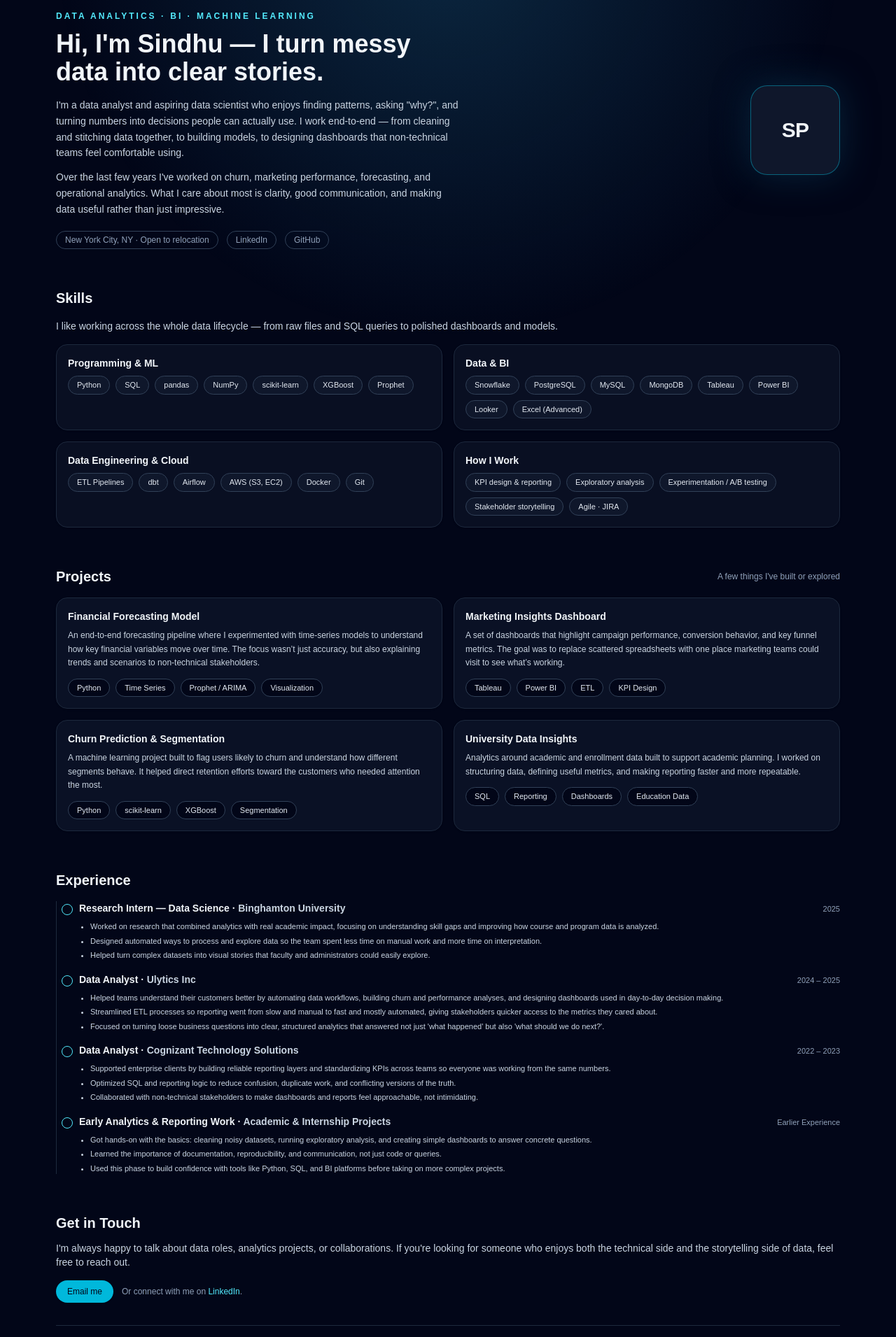
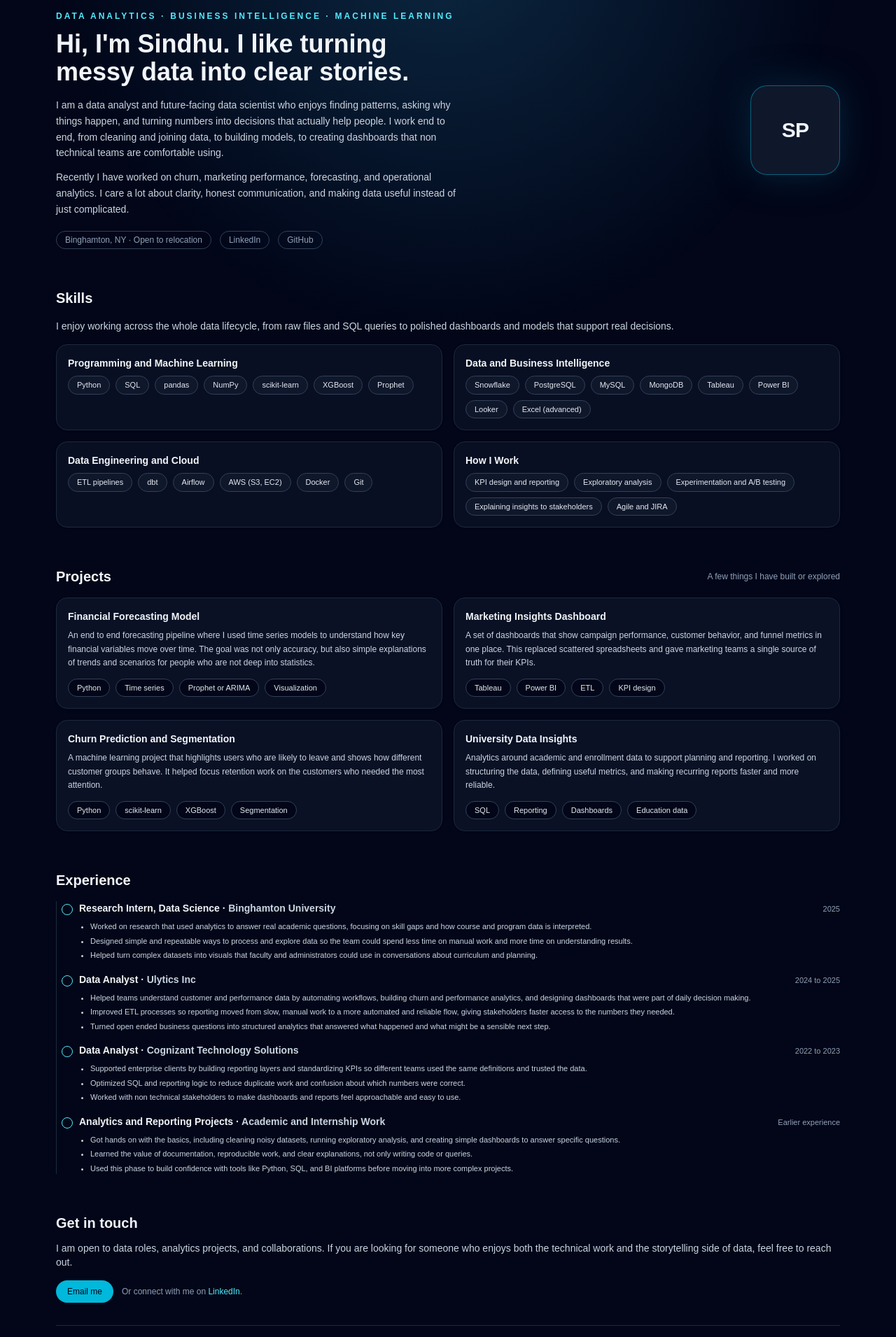
Before and after one commit to SindhuVarmaa/my-portfolio, a Next.js app: page / in a window 1280 px wide. Shown: the part 80-1991 px from the top of the page at 70% size. Built offline with nearby package versions, Linux system fonts and the light colour scheme.

Commit message:
Fix LinkedIn URL and simplify wording

```diff
--- a/app/page.tsx
+++ b/app/page.tsx
@@ -42,28 +42,26 @@ export default function Home() {
           >
             <div className="max-w-xl">
               <p className="text-xs font-semibold uppercase tracking-[0.25em] text-cyan-300">
-                Data Analytics · BI · Machine Learning
+                Data Analytics · Business Intelligence · Machine Learning
               </p>
               <h1 className="mt-3 text-3xl font-bold sm:text-4xl">
-                Hi, I&apos;m Sindhu — I turn messy data into clear stories.
+                Hi, I&apos;m Sindhu. I like turning messy data into clear stories.
               </h1>
               <p className="mt-4 text-sm leading-relaxed text-slate-300">
-                I&apos;m a data analyst and aspiring data scientist who enjoys
-                finding patterns, asking &quot;why?&quot;, and turning numbers
-                into decisions people can actually use. I work end-to-end — from
-                cleaning and stitching data together, to building models, to
-                designing dashboards that non-technical teams feel comfortable
-                using.
+                I am a data analyst and future-facing data scientist who enjoys
+                finding patterns, asking why things happen, and turning numbers
+                into decisions that actually help people. I work end to end, from
+                cleaning and joining data, to building models, to creating dashboards
+                that non technical teams are comfortable using.
               </p>
               <p className="mt-3 text-sm leading-relaxed text-slate-300">
-                Over the last few years I&apos;ve worked on churn, marketing
-                performance, forecasting, and operational analytics. What I care
-                about most is clarity, good communication, and making data
-                useful rather than just impressive.
+                Recently I have worked on churn, marketing performance, forecasting,
+                and operational analytics. I care a lot about clarity, honest
+                communication, and making data useful instead of just complicated.
               </p>
               <div className="mt-5 flex flex-wrap items-center gap-3 text-xs text-slate-400">
                 <span className="rounded-full border border-slate-700 px-3 py-1">
-                  New York City, NY · Open to relocation
+                  Binghamton, NY · Open to relocation
                 </span>
                 <a
                   href="https://www.linkedin.com/in/sri-sai-sindhu-penmetsa-03b1511ab"
@@ -98,12 +96,12 @@ export default function Home() {
           <section id="skills" className="mb-14">
             <h2 className="mb-4 text-xl font-semibold">Skills</h2>
             <p className="mb-4 text-sm text-slate-300">
-              I like working across the whole data lifecycle — from raw files
-              and SQL queries to polished dashboards and models.
+              I enjoy working across the whole data lifecycle, from raw files and SQL
+              queries to polished dashboards and models that support real decisions.
             </p>
             <div className="grid gap-4 md:grid-cols-2">
               <SkillCard
-                title="Programming & ML"
+                title="Programming and Machine Learning"
                 items={[
                   "Python",
                   "SQL",
@@ -115,7 +113,7 @@ export default function Home() {
                 ]}
               />
               <SkillCard
-                title="Data & BI"
+                title="Data and Business Intelligence"
                 items={[
                   "Snowflake",
                   "PostgreSQL",
@@ -124,13 +122,13 @@ export default function Home() {
                   "Tableau",
                   "Power BI",
                   "Looker",
-                  "Excel (Advanced)",
+                  "Excel (advanced)",
                 ]}
               />
               <SkillCard
-                title="Data Engineering & Cloud"
+                title="Data Engineering and Cloud"
                 items={[
-                  "ETL Pipelines",
+                  "ETL pipelines",
                   "dbt",
                   "Airflow",
                   "AWS (S3, EC2)",
@@ -141,11 +139,11 @@ export default function Home() {
               <SkillCard
                 title="How I Work"
                 items={[
-                  "KPI design & reporting",
+                  "KPI design and reporting",
                   "Exploratory analysis",
-                  "Experimentation / A/B testing",
-                  "Stakeholder storytelling",
-                  "Agile · JIRA",
+                  "Experimentation and A/B testing",
+                  "Explaining insights to stakeholders",
+                  "Agile and JIRA",
                 ]}
               />
             </div>
@@ -156,29 +154,29 @@ export default function Home() {
             <div className="mb-4 flex items-center justify-between gap-2">
               <h2 className="text-xl font-semibold">Projects</h2>
               <span className="text-xs text-slate-400">
-                A few things I&apos;ve built or explored
+                A few things I have built or explored
               </span>
             </div>
             <div className="grid gap-4 md:grid-cols-2">
               <ProjectCard
                 title="Financial Forecasting Model"
-                description="An end-to-end forecasting pipeline where I experimented with time-series models to understand how key financial variables move over time. The focus wasn’t just accuracy, but also explaining trends and scenarios to non-technical stakeholders."
-                tags={["Python", "Time Series", "Prophet / ARIMA", "Visualization"]}
+                description="An end to end forecasting pipeline where I used time series models to understand how key financial variables move over time. The goal was not only accuracy, but also simple explanations of trends and scenarios for people who are not deep into statistics."
+                tags={["Python", "Time series", "Prophet or ARIMA", "Visualization"]}
               />
               <ProjectCard
                 title="Marketing Insights Dashboard"
-                description="A set of dashboards that highlight campaign performance, conversion behavior, and key funnel metrics. The goal was to replace scattered spreadsheets with one place marketing teams could visit to see what’s working."
-                tags={["Tableau", "Power BI", "ETL", "KPI Design"]}
+                description="A set of dashboards that show campaign performance, customer behavior, and funnel metrics in one place. This replaced scattered spreadsheets and gave marketing teams a single source of truth for their KPIs."
+                tags={["Tableau", "Power BI", "ETL", "KPI design"]}
               />
               <ProjectCard
-                title="Churn Prediction & Segmentation"
-                description="A machine learning project built to flag users likely to churn and understand how different segments behave. It helped direct retention efforts toward the customers who needed attention the most."
+                title="Churn Prediction and Segmentation"
+                description="A machine learning project that highlights users who are likely to leave and shows how different customer groups behave. It helped focus retention work on the customers who needed the most attention."
                 tags={["Python", "scikit-learn", "XGBoost", "Segmentation"]}
               />
               <ProjectCard
                 title="University Data Insights"
-                description="Analytics around academic and enrollment data built to support academic planning. I worked on structuring data, defining useful metrics, and making reporting faster and more repeatable."
-                tags={["SQL", "Reporting", "Dashboards", "Education Data"]}
+                description="Analytics around academic and enrollment data to support planning and reporting. I worked on structuring the data, defining useful metrics, and making recurring reports faster and more reliable."
+                tags={["SQL", "Reporting", "Dashboards", "Education data"]}
               />
             </div>
           </section>
@@ -188,43 +186,43 @@ export default function Home() {
             <h2 className="mb-4 text-xl font-semibold">Experience</h2>
             <div className="space-y-4 border-l border-slate-800 pl-4">
               <ExperienceItem
-                role="Research Intern — Data Science"
+                role="Research Intern, Data Science"
                 company="Binghamton University"
                 period="2025"
                 bullets={[
-                  "Worked on research that combined analytics with real academic impact, focusing on understanding skill gaps and improving how course and program data is analyzed.",
-                  "Designed automated ways to process and explore data so the team spent less time on manual work and more time on interpretation.",
-                  "Helped turn complex datasets into visual stories that faculty and administrators could easily explore.",
+                  "Worked on research that used analytics to answer real academic questions, focusing on skill gaps and how course and program data is interpreted.",
+                  "Designed simple and repeatable ways to process and explore data so the team could spend less time on manual work and more time on understanding results.",
+                  "Helped turn complex datasets into visuals that faculty and administrators could use in conversations about curriculum and planning.",
                 ]}
               />
               <ExperienceItem
                 role="Data Analyst"
                 company="Ulytics Inc"
-                period="2024 – 2025"
+                period="2024 to 2025"
                 bullets={[
-                  "Helped teams understand their customers better by automating data workflows, building churn and performance analyses, and designing dashboards used in day-to-day decision making.",
-                  "Streamlined ETL processes so reporting went from slow and manual to fast and mostly automated, giving stakeholders quicker access to the metrics they cared about.",
-                  "Focused on turning loose business questions into clear, structured analytics that answered not just 'what happened' but also 'what should we do next?'.",
+                  "Helped teams understand customer and performance data by automating workflows, building churn and performance analytics, and designing dashboards that were part of daily decision making.",
+                  "Improved ETL processes so reporting moved from slow, manual work to a more automated and reliable flow, giving stakeholders faster access to the numbers they needed.",
+                  "Turned open ended business questions into structured analytics that answered what happened and what might be a sensible next step.",
                 ]}
               />
               <ExperienceItem
                 role="Data Analyst"
                 company="Cognizant Technology Solutions"
-                period="2022 – 2023"
+                period="2022 to 2023"
                 bullets={[
-                  "Supported enterprise clients by building reliable reporting layers and standardizing KPIs across teams so everyone was working from the same numbers.",
-                  "Optimized SQL and reporting logic to reduce confusion, duplicate work, and conflicting versions of the truth.",
-                  "Collaborated with non-technical stakeholders to make dashboards and reports feel approachable, not intimidating.",
+                  "Supported enterprise clients by building reporting layers and standardizing KPIs so different teams used the same definitions and trusted the data.",
+                  "Optimized SQL and reporting logic to reduce duplicate work and confusion about which numbers were correct.",
+                  "Worked with non technical stakeholders to make dashboards and reports feel approachable and easy to use.",
                 ]}
               />
               <ExperienceItem
-                role="Early Analytics & Reporting Work"
-                company="Academic & Internship Projects"
-                period="Earlier Experience"
+                role="Analytics and Reporting Projects"
+                company="Academic and Internship Work"
+                period="Earlier experience"
                 bullets={[
-                  "Got hands-on with the basics: cleaning noisy datasets, running exploratory analysis, and creating simple dashboards to answer concrete questions.",
-                  "Learned the importance of documentation, reproducibility, and communication, not just code or queries.",
-                  "Used this phase to build confidence with tools like Python, SQL, and BI platforms before taking on more complex projects.",
+                  "Got hands on with the basics, including cleaning noisy datasets, running exploratory analysis, and creating simple dashboards to answer specific questions.",
+                  "Learned the value of documentation, reproducible work, and clear explanations, not only writing code or queries.",
+                  "Used this phase to build confidence with tools like Python, SQL, and BI platforms before moving into more complex projects.",
                 ]}
               />
             </div>
@@ -232,12 +230,11 @@ export default function Home() {
 
           {/* CONTACT */}
           <section id="contact" className="mb-4">
-            <h2 className="mb-3 text-xl font-semibold">Get in Touch</h2>
+            <h2 className="mb-3 text-xl font-semibold">Get in touch</h2>
             <p className="text-sm text-slate-300">
-              I&apos;m always happy to talk about data roles, analytics projects,
-              or collaborations. If you&apos;re looking for someone who enjoys
-              both the technical side and the storytelling side of data, feel
-              free to reach out.
+              I am open to data roles, analytics projects, and collaborations. If you
+              are looking for someone who enjoys both the technical work and the
+              storytelling side of data, feel free to reach out.
             </p>
             <div className="mt-4 flex flex-wrap items-center gap-3 text-sm">
               <a
@@ -264,7 +261,7 @@ export default function Home() {
           {/* FOOTER */}
           <footer className="mt-8 border-t border-slate-800 pt-4 text-xs text-slate-500">
             © {new Date().getFullYear()} Sri Sai Sindhu Penmetsa · Built with
-            Next.js &amp; Tailwind CSS.
+            Next.js and Tailwind CSS.
           </footer>
         </div>
       </div>
```
